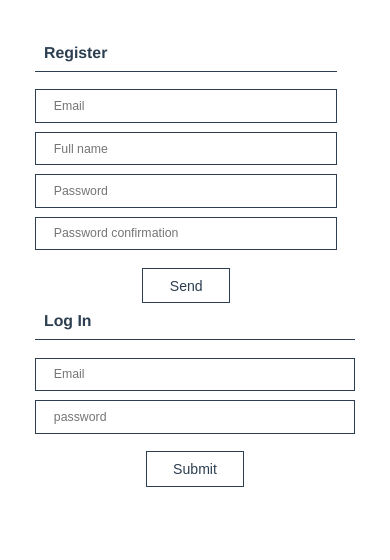
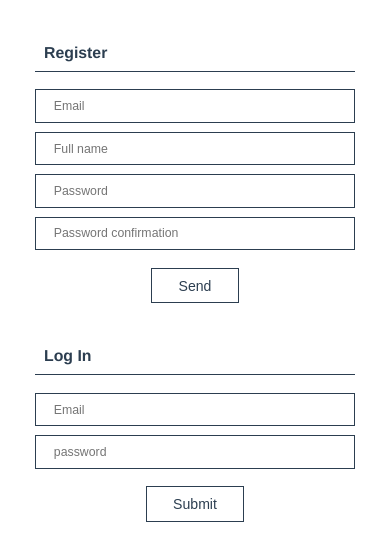
Before and after one commit to Adel-Bensalem/time_manager_web, a Vue app: page / in a window 390 px wide. Shown: the top 560 px of the page. Built offline with nearby package versions, Linux system fonts and the light colour scheme.

Commit message:
fix landing on phone

```diff
--- a/src/ui/pages/landing/index.vue
+++ b/src/ui/pages/landing/index.vue
@@ -78,11 +78,7 @@
         flex-direction: row;
         flex-wrap: wrap;
         width: 100%;
-        padding: 4rem;
-    }
-
-    .landing > *:not(:last-child) {
-        margin-right: 2rem;
+        padding: 2rem;
     }
 
     .landing__title {
@@ -96,6 +92,7 @@
 
     .landing__section {
         flex: 1;
+        padding: 2rem;
     }
 
     .landing__form {
```
